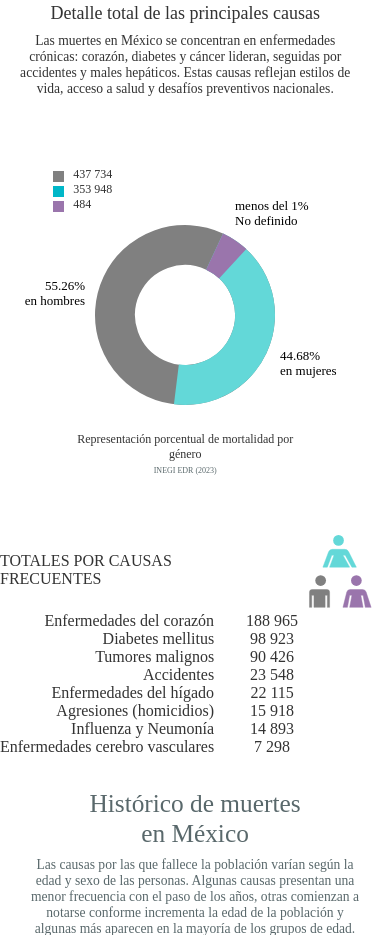
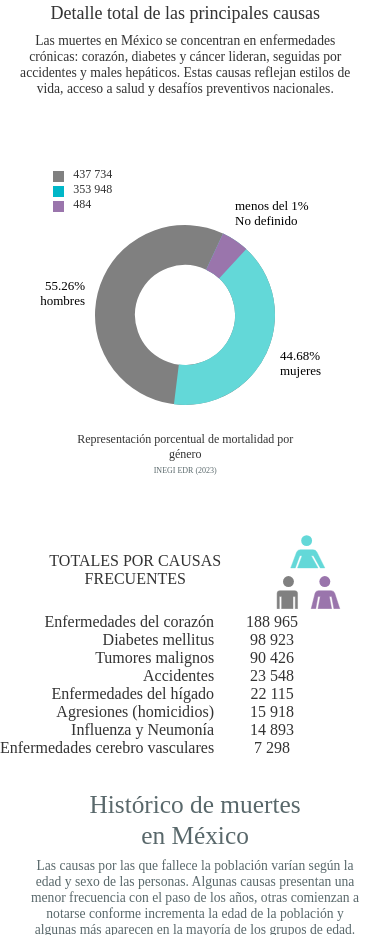
Before and after one commit to megadatogit/Elemento09, a plain HTML site: page index.html in a window 390 px wide. Shown: the part 829-1764 px from the top of the page. Drawn offline with Linux system fonts and the light colour scheme.

Commit message:
fix: centra titulo de causas en movil

```diff
--- a/ele09.css
+++ b/ele09.css
@@ -695,6 +695,17 @@ body {
     font-size: 1.125rem;
   }
 
+  .cntTabla > .arriba {
+    width: 100%;
+    justify-content: center;
+  }
+
+  .cntTabla > .arriba > h3 {
+    width: min(13rem, calc(100% - 6.25rem));
+    padding-inline: 0.5rem;
+    text-align: center;
+  }
+
   .cntHistorico {
     flex-direction: column;
     align-items: center;
--- a/index.html
+++ b/index.html
@@ -38,7 +38,7 @@
       "temporalCoverage": "2023"
     }
   </script>
-  <link rel="stylesheet" href="ele09.css?v=2">
+  <link rel="stylesheet" href="ele09.css?v=3">
 
 </head>
 
@@ -468,11 +468,11 @@
         </g>
         <g>
           <text font-size="13" x="275" y="225" fill="current">44.68%</text>
-          <text font-size="13" x="275" y="240" fill="current">en mujeres</text>
+          <text font-size="13" x="275" y="240" fill="current">mujeres</text>
         </g>
         <g text-anchor="end">
           <text font-size="13" x="80" y="155" fill="current">55.26%</text>
-          <text font-size="13" x="80" y="170" fill="current">en hombres</text>
+          <text font-size="13" x="80" y="170" fill="current">hombres</text>
         </g>
         <g transform="rotate(25 180 180)">
           <circle cx="180" cy="180" r="70" fill="none" stroke="#808080" stroke-width="40" pathLength="100"
```
